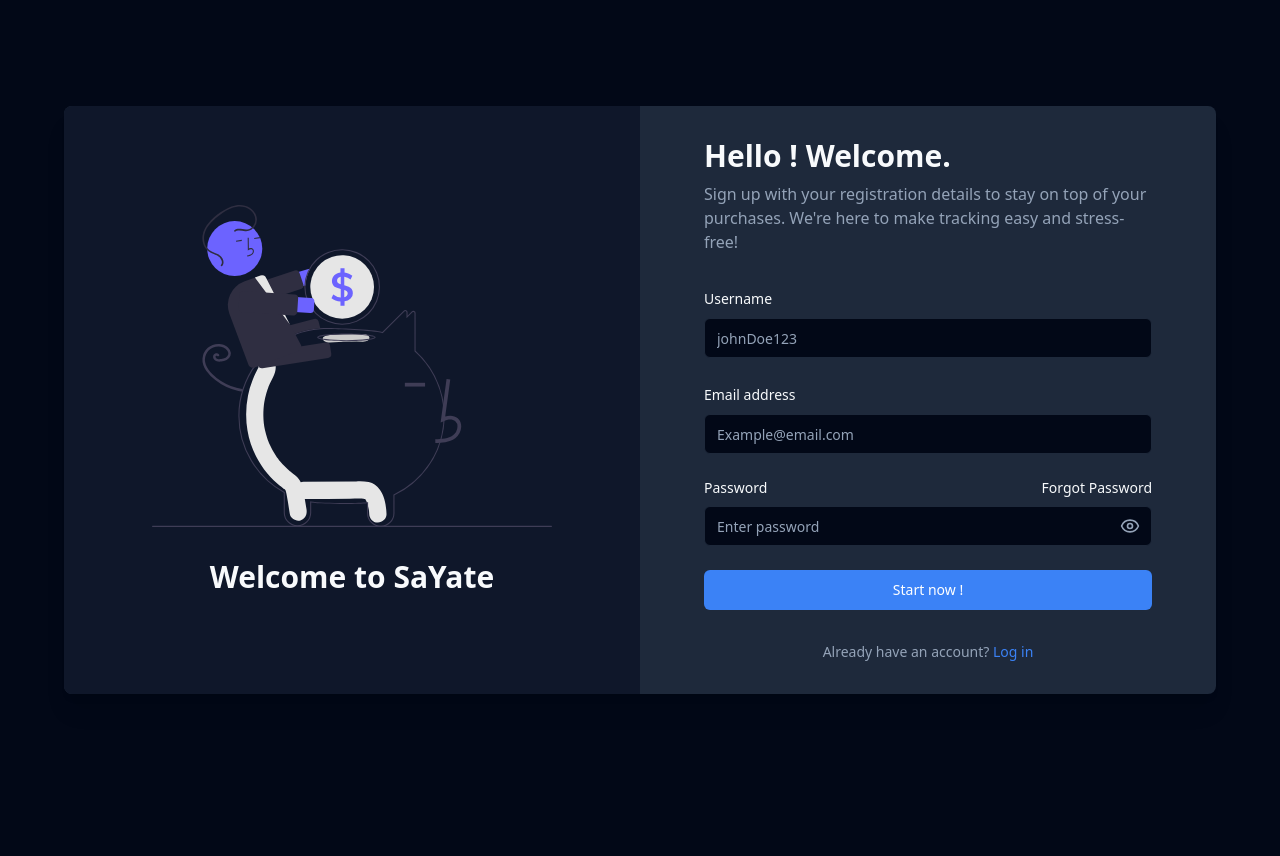
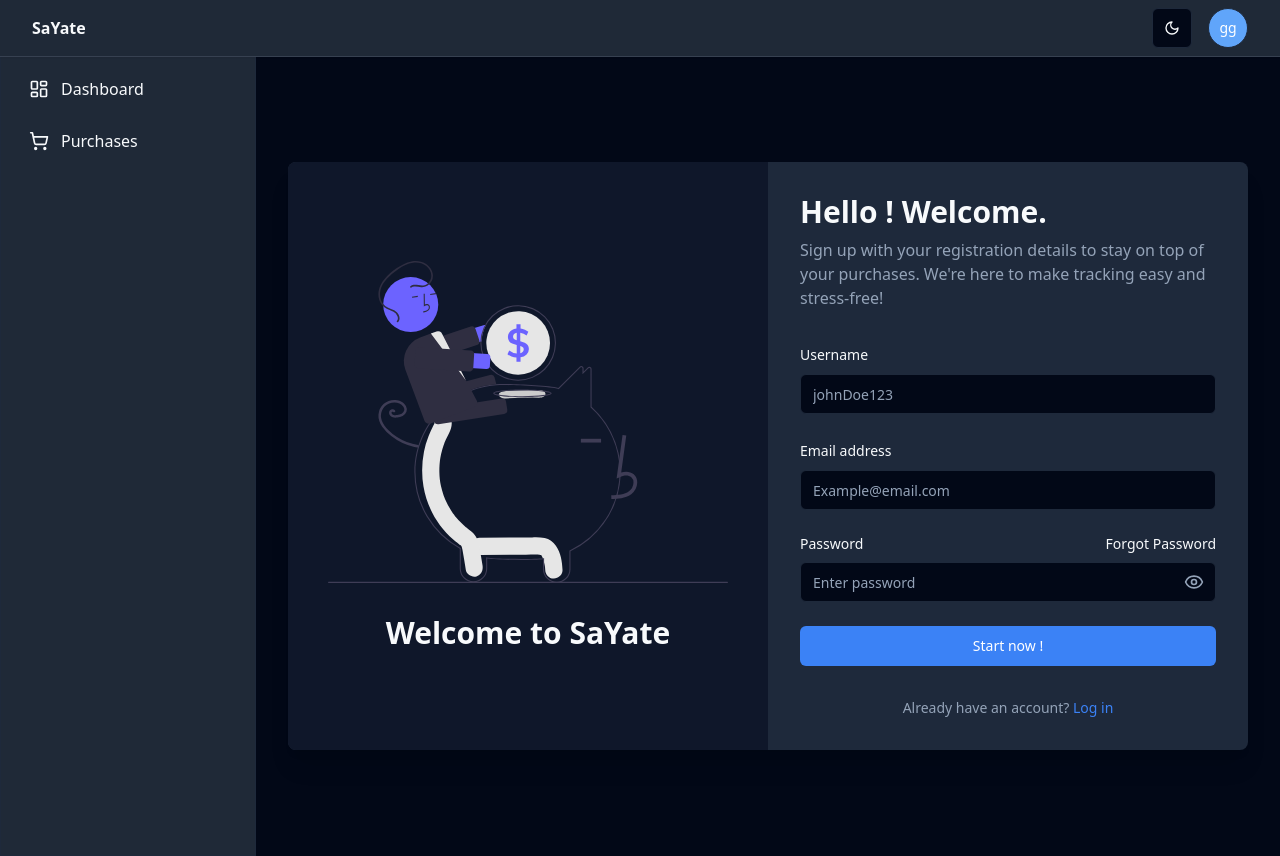
Before and after one commit to Kha-10/FInFlow, a React (Vite) app in the folder frontend/: page /register in a window 1280 px wide. Before the commit the page ends 800 px from the top, so only its background shows below. Built offline with nearby package versions, Linux system fonts and the light colour scheme.

Commit message:
removed user

```diff
--- a/frontend/src/components/Header.jsx
+++ b/frontend/src/components/Header.jsx
@@ -47,7 +47,6 @@
       dispatch({ type: "LOGOUT" });
       navigate("/login");
     }
-    console.log('gg');
   };
 
   return (
@@ -87,20 +86,20 @@
                 variant="outline"
                 className="relative h-10 w-10 text-white hover:text-white rounded-full bg-blue-400 hover:bg-blue-400/90"
               >
-                <p>{user.username.charAt(0).toUpperCase()}</p>
-                {/* <p>gg</p> */}
+                {/* <p>{user.username.charAt(0).toUpperCase()}</p> */}
+                <p>gg</p>
               </Button>
             </DropdownMenuTrigger>
             <DropdownMenuContent className="w-56" align="end" forceMount>
               <DropdownMenuLabel className="font-normal">
                 <div className="flex flex-col space-y-1">
                   <p className="text-sm font-medium leading-none">
-                    {user.username}
-                    {/* gg */}
+                    {/* {user.username} */}
+                    gg
                   </p>
                   <p className="text-xs leading-none text-muted-foreground">
-                    {user.email}
-                    {/* gg */}
+                    {/* {user.email} */}
+                    gg
                   </p>
                 </div>
               </DropdownMenuLabel>
@@ -123,6 +122,11 @@
                 <span>Log out</span>
                 <DropdownMenuShortcut>⇧⌘Q</DropdownMenuShortcut>
               </DropdownMenuItem>
+              <DropdownMenuItem onClick={()=> navigate('/register')}>
+                {/* <LogOut className="mr-2 h-4 w-4" /> */}
+                <span>Register</span>
+                <DropdownMenuShortcut>⇧⌘Q</DropdownMenuShortcut>
+              </DropdownMenuItem>
             </DropdownMenuContent>
           </DropdownMenu>
         </div>
--- a/frontend/src/components/Sidebar.jsx
+++ b/frontend/src/components/Sidebar.jsx
@@ -8,7 +8,7 @@
   const isActive = (path) => location.pathname === path;
 
   const menuItems = [
-    { icon:LayoutDashboard , label: "Dashboard", path: "/dashboard" },
+    { icon:LayoutDashboard , label: "Dashboard", path: "/" },
     { icon: ShoppingCart, label: "Purchases", path: "/purchases" },
   ];
 
--- a/frontend/src/pages/layouts/Layout.jsx
+++ b/frontend/src/pages/layouts/Layout.jsx
@@ -9,16 +9,16 @@
   let { user } = useContext(AuthContext);
   return (
     <div>
-      {user && <Header />}
-      {/* <Header /> */}
+      {/* {user && <Header />} */}
+      <Header />
       <div
-        className={`min-h-screen bg-background ${user ? "md:mt-[56px]" : ""}`}
-        // className={`min-h-screen bg-background md:mt-[56px]`}
+        // className={`min-h-screen bg-background ${user ? "md:mt-[56px]" : ""}`}
+        className={`min-h-screen bg-background md:mt-[56px]`}
       >
-        {user && <Sidebar />}
-        {/* <Sidebar /> */}
-        <div className={`${user ? "md:pl-64 " : " "} overflow-x-hidden`}>
-        {/* <div className={`md:pl-64 overflow-x-hidden`}> */}
+        {/* {user && <Sidebar />} */}
+        <Sidebar />
+        {/* <div className={`${user ? "md:pl-64 " : " "} overflow-x-hidden`}> */}
+        <div className={`md:pl-64 overflow-x-hidden`}>
           <Outlet />
         </div>
         {/* Add padding bottom for mobile to account for bottom navigation */}
```
